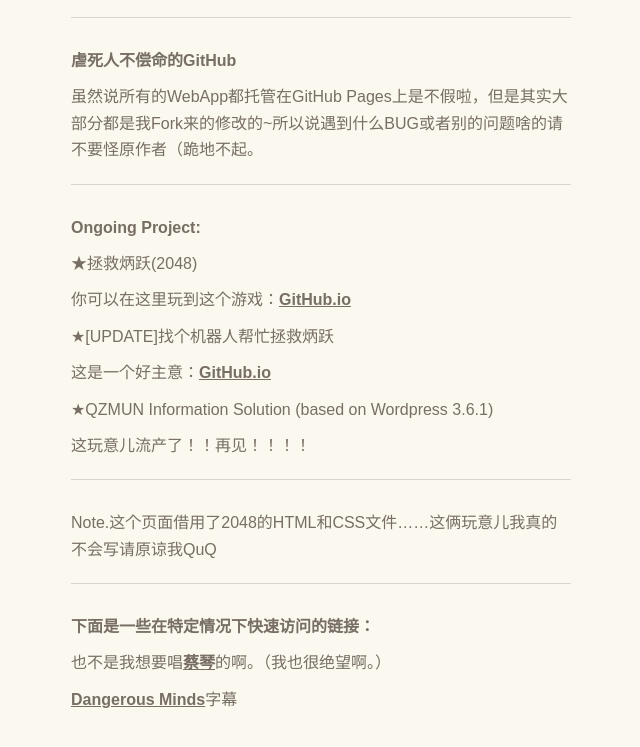
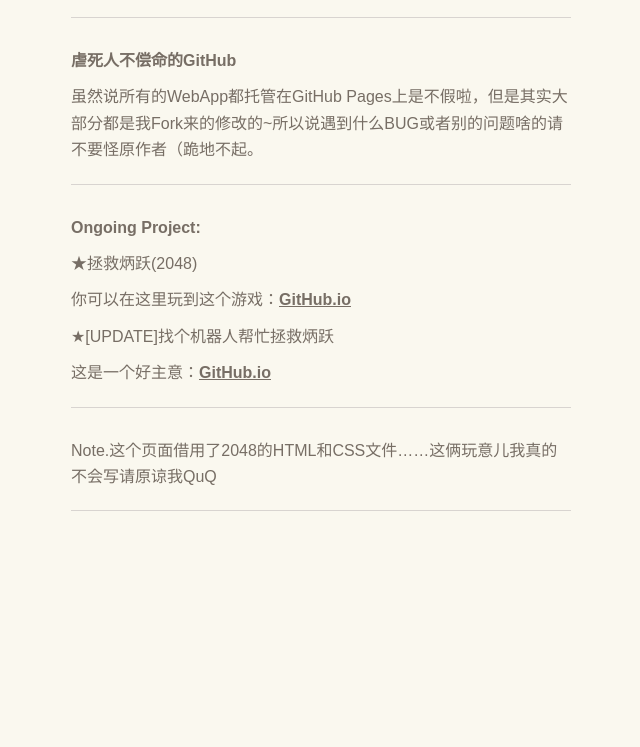
Before and after one commit to AliceAmamiya/AliceAmamiya.github.io, a plain HTML site: page index.html in a window 1280 px wide. Shown: the part 155-902 px from the top of the page, without its empty margins (319-959 px from the left). After the commit the page ends 800 px from the top, so only its background shows below. Drawn offline with Linux system fonts and the light colour scheme; a web font is replaced by a local one.

Commit message:
Update index.html

```diff
--- a/index.html
+++ b/index.html
@@ -25,13 +25,8 @@
     <p>你可以在这里玩到这个游戏：<a href="http://aliceamamiya.github.io/ZBQZ2048/">GitHub.io</a></p>
 	<p>★[UPDATE]找个机器人帮忙拯救炳跃</p>
     <p>这是一个好主意：<a href="http://aliceamamiya.github.io/ZBQZAI/">GitHub.io</a></p>
-    <p>★QZMUN Information Solution (based on Wordpress 3.6.1)</p>
-	<p>这玩意儿流产了！！再见！！！！</p>
 <hr>
   <p>Note.这个页面借用了2048的HTML和CSS文件……这俩玩意儿我真的不会写请原谅我QuQ</p>
 <hr>
-  <p><strong>下面是一些在特定情况下快速访问的链接：</strong></p>
-  <p>也不是我想要唱<a href="https://www.youtube.com/watch?v=c3lZJo5gsF8">蔡琴</a>的啊。（我也很绝望啊。）</p>
-<p><a href="Dangerous.Minds.1995.1080p.WEBRip.DD2.0.x264-FGT.GB-UTF8.srt">Dangerous Minds</a>字幕</p>
 </body>
 </html>
```
